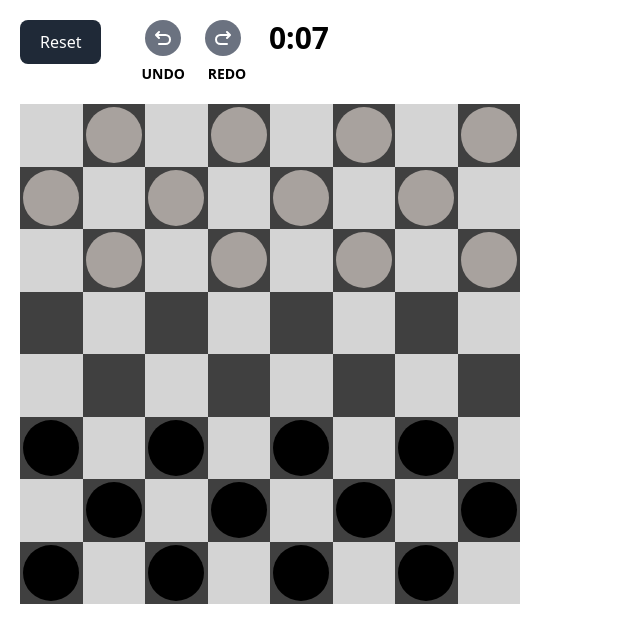
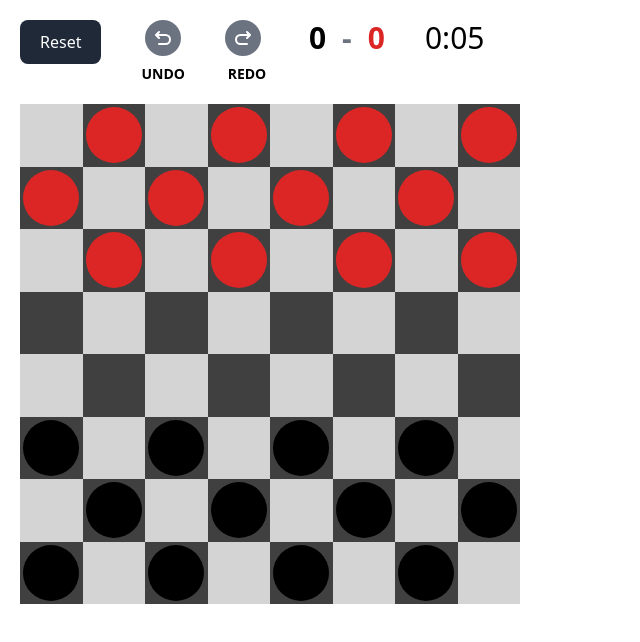
Before and after one commit to bhavansri/checkers-app, a React (Vite) app: page / in a window 1280 px wide. Shown: the top 642 px of the page, without its empty margins (0-640 px from the left). Built offline with nearby package versions, Linux system fonts and the light colour scheme.

Commit message:
added score check

```diff
--- a/src/components/CheckerPiece.tsx
+++ b/src/components/CheckerPiece.tsx
@@ -4,10 +4,6 @@ import { ItemTypes } from "../utils/constants";
 type PieceProps = {
   id: string;
   onHoverChange: (isHovering: boolean, itemId: string) => void;
-};
-
-type CpuProps = {
-  id: string;
 };
 
 const PlayerPiece = ({ id, onHoverChange }: PieceProps) => {
@@ -37,10 +33,10 @@ const PlayerPiece = ({ id, onHoverChange }: PieceProps) => {
   );
 };
 
-const CpuPiece = ({ id }: CpuProps) => {
+const CpuPiece = () => {
   return (
     <div
-      className={`w-14 h-14 rounded-full bg-stone-400`}
+      className={`w-14 h-14 rounded-full bg-red-600`}
       style={{ transform: "translate(0, 0)" }}
       data-testid="cpu-checker"
     ></div>
--- a/src/components/Game.tsx
+++ b/src/components/Game.tsx
@@ -25,6 +25,9 @@ function Game({ gameState }: GameProps) {
   const [startTime, setStartTime] = useState<string>(
     fetchLocalCache(StorageKeys.timer) ?? new Date().toString()
   );
+
+  const computerScore = 12 - Object.keys(game.present.playerCheckers).length;
+  const playerScore = 12 - Object.keys(game.present.computerCheckers).length;
 
   const moveChecker = (final: number[], id: string) => {
     if (!cpuTurn) {
@@ -100,7 +103,7 @@ function Game({ gameState }: GameProps) {
         >
           Reset
         </button>
-        <div className="flex gap-5">
+        <div className="flex gap-10" style={{ width: "500px" }}>
           <div className="flex flex-col items-center gap-2">
             <button
               onClick={handleUndo}
@@ -149,7 +152,11 @@ function Game({ gameState }: GameProps) {
             </button>
             <p className="uppercase text-sm font-semibold">Redo</p>
           </div>
-
+          <div className="text-3xl font-semibold flex gap-4">
+            <p className="text-black">{playerScore}</p>
+            <p className="text-gray-500">-</p>
+            <p className="text-red-600">{computerScore}</p>
+          </div>
           <Timer startTime={startTime} />
         </div>
       </div>
--- a/src/components/Timer.tsx
+++ b/src/components/Timer.tsx
@@ -26,9 +26,7 @@ const Timer = ({ startTime }: TimerProps) => {
     return () => clearInterval(interval);
   }, [getTime]);
 
-  return (
-    <div className="uppercase font-semibold text-3xl">{`${parsedTime}`}</div>
-  );
+  return <div className="uppercase text-3xl">{`${parsedTime}`}</div>;
 };
 
 export default Timer;
```
